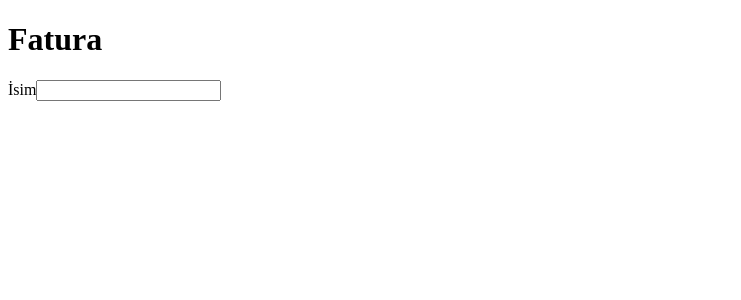
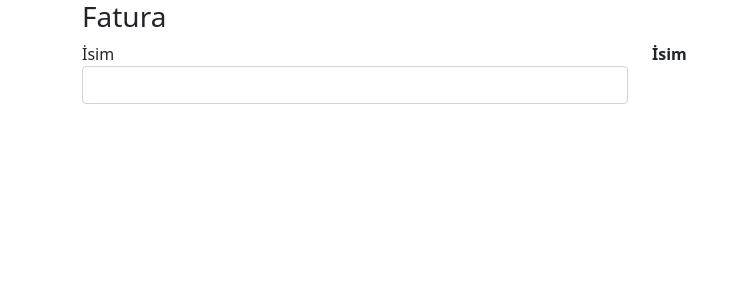
Before and after one commit to HabibIbrahimov/Angular-Web-Projects, an Angular app in the folder Angular Pipes/pipes/: page / in a window 1280 px wide. Shown: the top 300 px of the page, without its empty margins (0-741 px from the left). Built offline with nearby package versions, Linux system fonts and the light colour scheme.

Commit message:
feat:added bootstrap

```diff
--- a/Angular Pipes/pipes/package.json
+++ b/Angular Pipes/pipes/package.json
@@ -18,6 +18,7 @@
     "@angular/platform-browser": "~13.3.0",
     "@angular/platform-browser-dynamic": "~13.3.0",
     "@angular/router": "~13.3.0",
+    "bootstrap": "^5.1.3",
     "rxjs": "~7.5.0",
     "tslib": "^2.3.0",
     "zone.js": "~0.11.4"
--- a/Angular Pipes/pipes/src/app/app.component.html
+++ b/Angular Pipes/pipes/src/app/app.component.html
@@ -1,8 +1,22 @@
-<h1>Fatura</h1>
+<div class="container">
+  <h3>Fatura</h3>
 
-<div>
-  <label>İsim</label>
-  <input type="text" (input)="onNameChange($event.target.value)">
+  <div class="row">
+    <div class="col-md-6">
+      <div class="form-group">
+        <label>İsim</label>
+        <input class="form-control" type="text" (input)="onNameChange($event.target.value)">
+      </div>
+    </div>
+    <div class="col-md-6">
+      <label><b>İsim</b></label>
+      <div>
+        {{name | titlecase}}
+      </div>
+
+    </div>
+
+  </div>
+
+
 </div>
-
-{{name | titlecase}}
--- a/Angular Pipes/pipes/src/styles.css
+++ b/Angular Pipes/pipes/src/styles.css
@@ -1 +1,2 @@
 /* You can add global styles to this file, and also import other style files */
+@import "bootstrap/dist/css/bootstrap.css";
```
Also changed, not shown: 1 other file (tests, documents, lock files or other folders).
